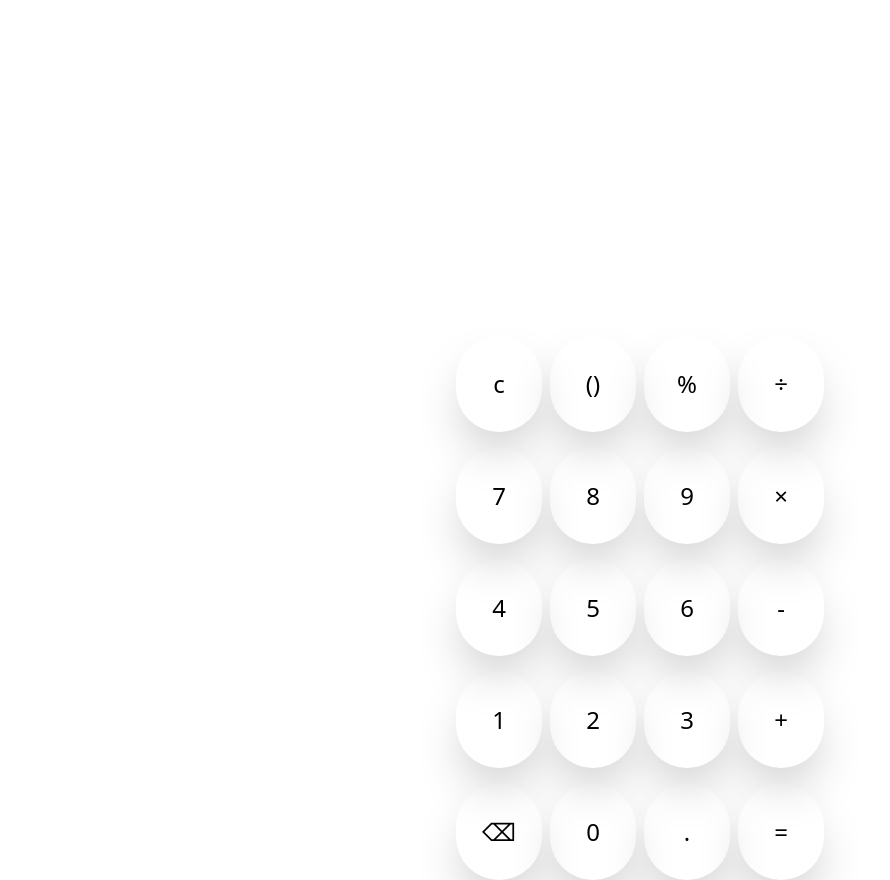
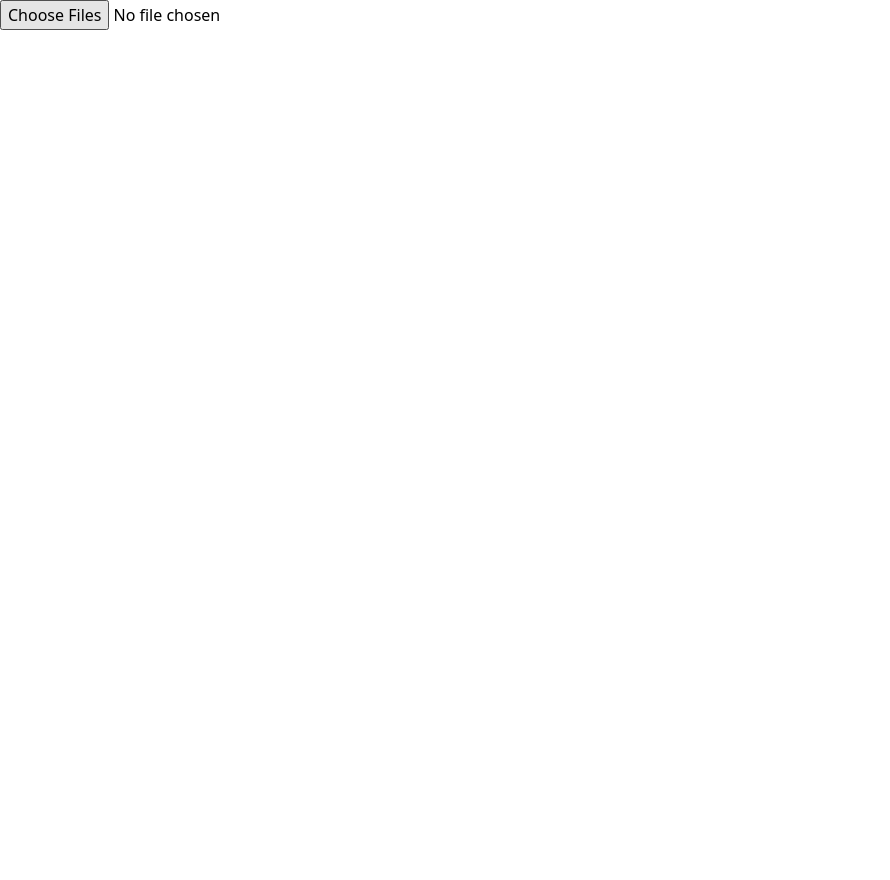
Before and after one commit to esipil/calculator, a React (Create React App) app: page / in a window 1280 px wide. Shown: the whole page, without its empty margins (0-890 px from the left). After the commit the page ends 800 px from the top, so only its background shows below. Built offline with nearby package versions, Linux system fonts and the light colour scheme.

Commit message:
using app as a draft

```diff
--- a/src/App.js
+++ b/src/App.js
@@ -1,237 +1,260 @@
-import { useState } from 'react';
+import { useEffect, useState } from 'react';
 import './App.css';
 
 function App() {
 
-  const [clickedNumber, setClickedNumber] = useState([])
-  const [symbol, setSymbol] = useState()
-  const [secondClicked, setSecondClicked] = useState([])
-  const [answer, setAnswer] = useState()
-  const [symbolTwo, setSymbolTwo] = useState()
+  // const [clickedNumber, setClickedNumber] = useState([])
+  // const [symbol, setSymbol] = useState()
+  // const [secondClicked, setSecondClicked] = useState([])
+  // const [answer, setAnswer] = useState()
+  // const [symbolTwo, setSymbolTwo] = useState()
 
-  function twofiguresTotal (figure1, figure2, operator) {
-    const left  = Number(figure1.join(''))
-    const right = Number(figure2.join(''))
-    let total;
+  // function twofiguresTotal (figure1, figure2, operator) {
+  //   const left  = Number(figure1.join(''))
+  //   const right = Number(figure2.join(''))
+  //   let total;
 
-    switch(operator) {
-      case '+' :
-      total = left + right;
-      setAnswer(total);
-      break;
-      case '-' :
-      total = left - right ;
-      setAnswer(total);
-      break;
-      case 'x' :
-      total = left * right ;
-      setAnswer(total);
-      break;
-      case '÷':
-        total = left / right ;
-        setAnswer(total)
-        break;
-    }
-  }
+  //   switch(operator) {
+  //     case '+' :
+  //     total = left + right;
+  //     setAnswer(total);
+  //     break;
+  //     case '-' :
+  //     total = left - right ;
+  //     setAnswer(total);
+  //     break;
+  //     case 'x' :
+  //     total = left * right ;
+  //     setAnswer(total);
+  //     break;
+  //     case '÷':
+  //       total = left / right ;
+  //       setAnswer(total)
+  //       break;
+  //   }
+  // }
 
-  function handleClick (number ) {
-    if (clickedNumber.length < 1) {
-      setClickedNumber([7])
-    } else {
-      const newArray = clickedNumber
-      console.log(newArray)
+  // function handleClick (number ) {
+  //   if (clickedNumber.length < 1) {
+  //     setClickedNumber([7])
+  //   } else {
+  //     const newArray = clickedNumber
+  //     console.log(newArray)
 
-      setClickedNumber(newArray.push(7))
-  }
-  console.log(clickedNumber)
+  //     setClickedNumber(newArray.push(7))
+  // }
+  // console.log(clickedNumber)
+  // }
+  // return (
+  //   <div className="App">
+  //     <div className='h-screen w-full flex  justify-center place-items-center '>
+  //       <div className='w-full h-screen sm:mx-36 md:mx-40 lg:w-96'>
+  //         <div className='h-48 lg:mt-8'>{clickedNumber}{symbol}{secondClicked}{symbolTwo}</div>
+  //         <div className=' h-24 flex'> {answer}</div>
+  //         <div className=' h-24 flex  space-x-2 mx-2 mt-4'>
+  //         <div className='w-1/4 h-full text-center flex justify-center place-items-center text-2xl rounded-full shadow-2xl' onClick={() => {
+  //           setClickedNumber([])
+  //           setSecondClicked([])
+  //           setSymbol()
+  //           setSymbolTwo()
+  //           setAnswer([])
+  //         }} > c </div>
+  //           <div className='w-1/4 h-full  flex justify-center place-items-center text-2xl	rounded-full shadow-2xl'>()</div>
+  //           <div className='w-1/4 h-full  flex justify-center place-items-center text-2xl rounded-full shadow-2xl' onClick={ () => {
+  //             // setSymbol('%')
+  //           }}>%</div>
+  //           <div className='w-1/4 h-full  flex justify-center place-items-center text-2xl rounded-full shadow-2xl' onClick={ () => {
+  //             if (!symbol) {
+  //               setSymbol('÷')
+  //             } else {
+  //               setSymbolTwo("÷")
+  //             }
+  //             }}>÷</div>
+  //         </div>
+  //         <div className='  h-24 flex flex  space-x-2 mx-2 mt-4'>
+  //         <div className='w-1/4 h-full  flex justify-center place-items-center text-2xl rounded-full shadow-2xl' onClick={() => {
+  //           if (symbol) {
+  //             const array = [...secondClicked, 7]
+  //             setSecondClicked(array)
+  //           }else{
+  //             const newArray = [...clickedNumber, 7]
+  //             setClickedNumber(newArray)
+  //             console.log(clickedNumber)
+  //           }
+  //         }}>7</div>
+  //           <div className='w-1/4 h-full  flex justify-center place-items-center text-2xl rounded-full shadow-2xl' onClick={() => {
+  //           if (symbol) {
+  //             const array = [...secondClicked, 8]
+  //             setSecondClicked(array)
+  //           }else{
+  //             const newArray = [...clickedNumber, 8]
+  //             setClickedNumber(newArray)
+  //             console.log(clickedNumber)
+  //           }
+  //         }}>8</div>
+  //           <div className='w-1/4 h-full  flex justify-center place-items-center text-2xl rounded-full shadow-2xl' onClick={() => {
+  //           if (symbol) {
+  //             const array = [...secondClicked, 9]
+  //             setSecondClicked(array)
+  //           }else{
+  //             const newArray = [...clickedNumber, 9]
+  //             setClickedNumber(newArray)
+  //             console.log(clickedNumber)
+  //           }
+  //         }}>9</div>
+  //           <div className='w-1/4 h-full flex justify-center place-items-center text-2xl rounded-full shadow-2xl' onClick={ () => {
+  //             if (!symbol) {
+  //               setSymbol('x')
+  //             } else {
+  //               setSymbolTwo("x")
+  //             }
+  //           }} >×</div>
+  //         </div>
+  //         <div className='  h-24 flex  space-x-2 mx-2 mt-4'>
+  //         <div className='w-1/4 h-full flex justify-center place-items-center text-2xl rounded-full shadow-2xl' onClick={() => {
+  //           if (symbol) {
+  //             const array = [...secondClicked, 4]
+  //             setSecondClicked(array)
+  //           }else{
+  //             const newArray = [...clickedNumber, 4]
+  //             setClickedNumber(newArray)
+  //             console.log(clickedNumber)
+  //           }
+  //         }}>4</div>
+  //           <div className='w-1/4 h-full flex justify-center place-items-center text-2xl rounded-full shadow-2xl' onClick={() => {
+  //           if (symbol) {
+  //             const array = [...secondClicked, 5]
+  //             setSecondClicked(array)
+  //           }else{
+  //             const newArray = [...clickedNumber, 5]
+  //             setClickedNumber(newArray)
+  //             console.log(clickedNumber)
+  //           }
+  //         }}>5</div>
+  //           <div className='w-1/4 h-full  flex justify-center place-items-center text-2xl rounded-full shadow-2xl'
+  //            onClick={() => {
+  //             if (symbol) {
+  //               const array = [...secondClicked, 6]
+  //               setSecondClicked(array)
+  //             }else{
+  //               const newArray = [...clickedNumber, 6]
+  //               setClickedNumber(newArray)
+  //               console.log(clickedNumber)
+  //             }
+  //     }}>6</div>
+  //           <div className='w-1/4 h-full  flex justify-center place-items-center text-2xl rounded-full shadow-2xl' onClick={ () => {
+  //             if (!symbol) {
+  //               setSymbol('-')
+  //             } else {
+  //               setSymbolTwo("-")
+  //             }
+  //           }}>-</div>
+  //         </div>
+  //         <div className=' h-24 flex  space-x-2 mx-2 mt-4'>
+  //         <div className=' w-1/4 h-full  flex justify-center place-items-center text-2xl rounded-full shadow-2xl' onClick={() => {
+  //           if (symbol) {
+  //             const array = [...secondClicked, 1]
+  //             setSecondClicked(array)
+  //           }else{
+  //             const newArray = [...clickedNumber, 1]
+  //             setClickedNumber(newArray)
+  //             console.log(clickedNumber)
+  //           }
+  //         }}>1</div>
+  //           <div className='w-1/4 h-full  flex justify-center place-items-center text-2xl rounded-full shadow-2xl' onClick={() => {
+  //           if (symbol) {
+  //             const array = [...secondClicked, 2]
+  //             setSecondClicked(array)
+  //           }else{
+  //             const newArray = [...clickedNumber, 2]
+  //             setClickedNumber(newArray)
+  //             console.log(clickedNumber)
+  //           }
+  //         }}>2</div>
+  //           <div className='w-1/4 h-full  flex justify-center place-items-center text-2xl rounded-full shadow-2xl' onClick={() => {
+  //           if (symbol) {
+  //             const array = [...secondClicked, 3]
+  //             setSecondClicked(array)
+  //           }else{
+  //             const newArray = [...clickedNumber, 3]
+  //             setClickedNumber(newArray)
+  //             console.log(clickedNumber)
+  //           }
+  //         }}>3</div>
+  //           <div className='w-1/4 h-full  flex justify-center place-items-center text-2xl rounded-full shadow-2xl' onClick={() => {
+  //             if (!symbol) {
+  //               setSymbol('+')
+  //             } else {
+  //               setSymbolTwo("+")
+  //             }
+  //           }}>+</div>
+  //         </div>
+  //         <div className='h-24 flex space-x-2 mx-2 mt-4'>
+  //         <div className='w-1/4 h-full  flex justify-center place-items-center text-2xl  rounded-full shadow-2xl' onClick={() => {
+  //           if (secondClicked > 0) {
+  //             let afterDelete = [...secondClicked]
+  //             afterDelete.pop()
+  //             setSecondClicked(afterDelete)
+  //           } else if (symbol){
+  //             setSymbol()
+  //             console.log(symbol)
+  //           }else {
+  //             let afterDelete = [...clickedNumber]
+  //             afterDelete.pop()
+  //             setClickedNumber(afterDelete)
+  //           }
+  //         }} >⌫</div>
+  //           <div className='w-1/4 h-full  flex justify-center place-items-center text-2xl rounded-full shadow-2xl' onClick={() => {
+  //           if (symbol) {
+  //             const array = [...secondClicked, 0]
+  //             setSecondClicked(array)
+  //           }else{
+  //             const newArray = [...clickedNumber, 0]
+  //             setClickedNumber(newArray)
+  //             console.log(clickedNumber)
+  //           }
+  //         }}>0</div>
+  //           <div className='w-1/4 h-full  flex justify-center place-items-center text-2xl rounded-full shadow-2xl' onClick={() => {
+  //           if (symbol) {
+  //             const array = [...secondClicked, '.']
+  //             setSecondClicked(array)
+  //           }else{
+  //             const newArray = [...clickedNumber, '.']
+  //             setClickedNumber(newArray)
+  //             console.log(clickedNumber)
+  //           }
+  //         }}>.</div>
+  //           <div className='w-1/4 h-full  flex justify-center place-items-center text-2xl rounded-full shadow-2xl' onClick={() => {
+  //             twofiguresTotal(clickedNumber, secondClicked, symbol)
+  //           } }>=</div>
+  //         </div>
+  //       </div>
+  //     </div>
+  //   </div>
+  // );
+
+  const [images, setImages] = useState([])
+  const [imageURLs, setImageURLs] = useState([]);
+
+  useEffect((
+    () => {
+      if(images.length < 1) return;
+      const newImageUrls = [];
+      images.forEach(image => newImageUrls.push(URL.createObjectURL(image)));
+      setImageURLs(newImageUrls);
+     }
+  ), [images])
+
+  function onImageChange(e) {
+    setImages([...e.target.files]);
+
   }
   return (
-    <div className="App">
-      <div className='h-screen w-full flex  justify-center place-items-center '>
-        <div className='w-full h-screen sm:mx-36 md:mx-40 lg:w-96'>
-          <div className='h-48 lg:mt-8'>{clickedNumber}{symbol}{secondClicked}{symbolTwo}</div>
-          <div className=' h-24 flex'> { answer}</div>
-          <div className=' h-24 flex  space-x-2 mx-2 mt-4'>
-          <div className='w-1/4 h-full text-center flex justify-center place-items-center text-2xl rounded-full shadow-2xl' onClick={() => {
-            setClickedNumber([])
-            setSecondClicked([])
-            setSymbol()
-            setSymbolTwo()
-            setAnswer([])
-          }} > c </div>
-            <div className='w-1/4 h-full  flex justify-center place-items-center text-2xl	rounded-full shadow-2xl'>()</div>
-            <div className='w-1/4 h-full  flex justify-center place-items-center text-2xl rounded-full shadow-2xl' onClick={ () => {
-              // setSymbol('%')
-            }}>%</div>
-            <div className='w-1/4 h-full  flex justify-center place-items-center text-2xl rounded-full shadow-2xl' onClick={ () => {
-              if (!symbol) {
-                setSymbol('÷')
-              } else {
-                setSymbolTwo("÷")
-              }
-              }}>÷</div>
-          </div>
-          <div className='  h-24 flex flex  space-x-2 mx-2 mt-4'>
-          <div className='w-1/4 h-full  flex justify-center place-items-center text-2xl rounded-full shadow-2xl' onClick={() => {
-            if (symbol) {
-              const array = [...secondClicked, 7]
-              setSecondClicked(array)
-            }else{
-              const newArray = [...clickedNumber, 7]
-              setClickedNumber(newArray)
-              console.log(clickedNumber)
-            }
-          }}>7</div>
-            <div className='w-1/4 h-full  flex justify-center place-items-center text-2xl rounded-full shadow-2xl' onClick={() => {
-            if (symbol) {
-              const array = [...secondClicked, 8]
-              setSecondClicked(array)
-            }else{
-              const newArray = [...clickedNumber, 8]
-              setClickedNumber(newArray)
-              console.log(clickedNumber)
-            }
-          }}>8</div>
-            <div className='w-1/4 h-full  flex justify-center place-items-center text-2xl rounded-full shadow-2xl' onClick={() => {
-            if (symbol) {
-              const array = [...secondClicked, 9]
-              setSecondClicked(array)
-            }else{
-              const newArray = [...clickedNumber, 9]
-              setClickedNumber(newArray)
-              console.log(clickedNumber)
-            }
-          }}>9</div>
-            <div className='w-1/4 h-full flex justify-center place-items-center text-2xl rounded-full shadow-2xl' onClick={ () => {
-              if (!symbol) {
-                setSymbol('x')
-              } else {
-                setSymbolTwo("x")
-              }
-            }} >×</div>
-          </div>
-          <div className='  h-24 flex  space-x-2 mx-2 mt-4'>
-          <div className='w-1/4 h-full flex justify-center place-items-center text-2xl rounded-full shadow-2xl' onClick={() => {
-            if (symbol) {
-              const array = [...secondClicked, 4]
-              setSecondClicked(array)
-            }else{
-              const newArray = [...clickedNumber, 4]
-              setClickedNumber(newArray)
-              console.log(clickedNumber)
-            }
-          }}>4</div>
-            <div className='w-1/4 h-full flex justify-center place-items-center text-2xl rounded-full shadow-2xl' onClick={() => {
-            if (symbol) {
-              const array = [...secondClicked, 5]
-              setSecondClicked(array)
-            }else{
-              const newArray = [...clickedNumber, 5]
-              setClickedNumber(newArray)
-              console.log(clickedNumber)
-            }
-          }}>5</div>
-            <div className='w-1/4 h-full  flex justify-center place-items-center text-2xl rounded-full shadow-2xl'
-             onClick={() => {
-              if (symbol) {
-                const array = [...secondClicked, 6]
-                setSecondClicked(array)
-              }else{
-                const newArray = [...clickedNumber, 6]
-                setClickedNumber(newArray)
-                console.log(clickedNumber)
-              }
-      }}>6</div>
-            <div className='w-1/4 h-full  flex justify-center place-items-center text-2xl rounded-full shadow-2xl' onClick={ () => {
-              if (!symbol) {
-                setSymbol('-')
-              } else {
-                setSymbolTwo("-")
-              }
-            }}>-</div>
-          </div>
-          <div className=' h-24 flex  space-x-2 mx-2 mt-4'>
-          <div className=' w-1/4 h-full  flex justify-center place-items-center text-2xl rounded-full shadow-2xl' onClick={() => {
-            if (symbol) {
-              const array = [...secondClicked, 1]
-              setSecondClicked(array)
-            }else{
-              const newArray = [...clickedNumber, 1]
-              setClickedNumber(newArray)
-              console.log(clickedNumber)
-            }
-          }}>1</div>
-            <div className='w-1/4 h-full  flex justify-center place-items-center text-2xl rounded-full shadow-2xl' onClick={() => {
-            if (symbol) {
-              const array = [...secondClicked, 2]
-              setSecondClicked(array)
-            }else{
-              const newArray = [...clickedNumber, 2]
-              setClickedNumber(newArray)
-              console.log(clickedNumber)
-            }
-          }}>2</div>
-            <div className='w-1/4 h-full  flex justify-center place-items-center text-2xl rounded-full shadow-2xl' onClick={() => {
-            if (symbol) {
-              const array = [...secondClicked, 3]
-              setSecondClicked(array)
-            }else{
-              const newArray = [...clickedNumber, 3]
-              setClickedNumber(newArray)
-              console.log(clickedNumber)
-            }
-          }}>3</div>
-            <div className='w-1/4 h-full  flex justify-center place-items-center text-2xl rounded-full shadow-2xl' onClick={() => {
-              if (!symbol) {
-                setSymbol('+')
-              } else {
-                setSymbolTwo("+")
-              }
-            }}>+</div>
-          </div>
-          <div className='h-24 flex space-x-2 mx-2 mt-4'>
-          <div className='w-1/4 h-full  flex justify-center place-items-center text-2xl  rounded-full shadow-2xl' onClick={() => {
-            if (secondClicked > 0) {
-              let afterDelete = [...secondClicked]
-              afterDelete.pop()
-              setSecondClicked(afterDelete)
-            } else if (symbol){
-              setSymbol()
-              console.log(symbol)
-            }else {
-              let afterDelete = [...clickedNumber]
-              afterDelete.pop()
-              setClickedNumber(afterDelete)
-            }
-          }} >⌫</div>
-            <div className='w-1/4 h-full  flex justify-center place-items-center text-2xl rounded-full shadow-2xl' onClick={() => {
-            if (symbol) {
-              const array = [...secondClicked, 0]
-              setSecondClicked(array)
-            }else{
-              const newArray = [...clickedNumber, 0]
-              setClickedNumber(newArray)
-              console.log(clickedNumber)
-            }
-          }}>0</div>
-            <div className='w-1/4 h-full  flex justify-center place-items-center text-2xl rounded-full shadow-2xl' onClick={() => {
-            if (symbol) {
-              const array = [...secondClicked, '.']
-              setSecondClicked(array)
-            }else{
-              const newArray = [...clickedNumber, '.']
-              setClickedNumber(newArray)
-              console.log(clickedNumber)
-            }
-          }}>.</div>
-            <div className='w-1/4 h-full  flex justify-center place-items-center text-2xl rounded-full shadow-2xl' onClick={() => {
-              twofiguresTotal(clickedNumber, secondClicked, symbol)
-            } }>=</div>
-          </div>
-        </div>
-      </div>
-    </div>
-  );
+    <>
+    <input type="file" multiple accept='image/*' onChange={onImageChange} />
+    {imageURLs.map(imageSrc => <img src={imageSrc}/>)}
+    </>
+  )
 }
 
 export default App;
```
